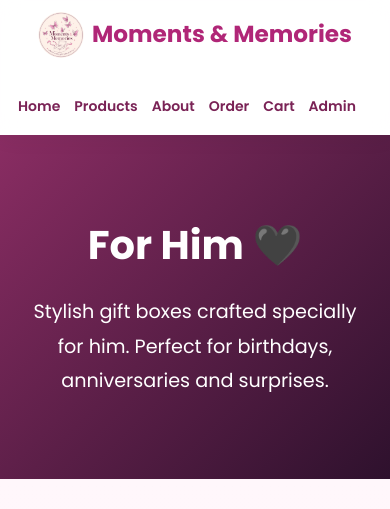
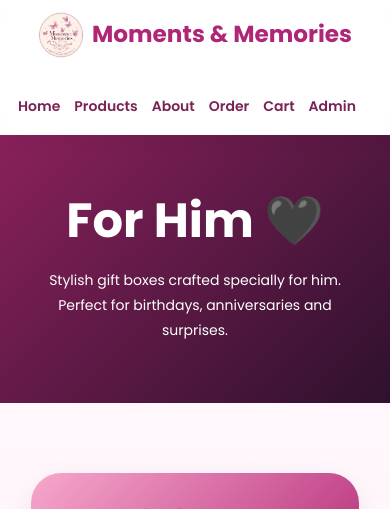
Before and after one commit to Devmallya777/moments-memories, a website: page public/male-products.html in a window 390 px wide. Shown: the top 509 px of the page. Drawn offline with Linux system fonts and the light colour scheme.

```diff
--- a/public/style.css
+++ b/public/style.css
@@ -2990,3 +2990,40 @@ cursor:pointer;
     }
 
 }
+/* =========================================
+   FOR HIM + FOR HER MOBILE FIX
+========================================= */
+
+@media (max-width:768px){
+
+    /* SAME BACKGROUND FOR BOTH */
+
+    .male-hero,
+    .female-hero{
+        background:linear-gradient(135deg,#8a215c,#2e112d) !important;
+    }
+
+    /* SMALLER TITLE */
+
+    .page-hero h1{
+        font-size:3rem !important;
+        line-height:1.1;
+        margin-bottom:20px;
+    }
+
+    /* SMALLER TEXT */
+
+    .page-hero p{
+        font-size:14px !important;
+        line-height:1.8;
+        max-width:300px;
+        margin:auto;
+    }
+
+    /* REDUCE HEIGHT TO REMOVE EXTRA SCROLL */
+
+    .page-hero{
+        padding:60px 20px !important;
+    }
+
+}
```
Also changed, not shown: public/index.html (+1 -1 lines).
